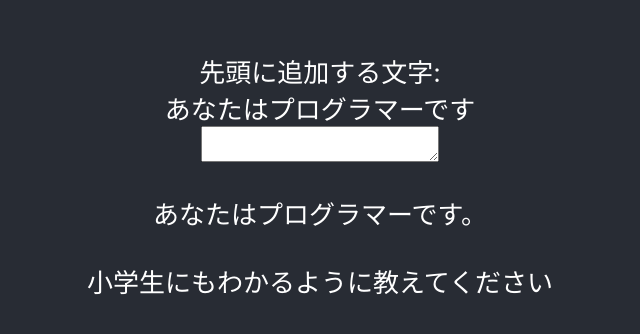
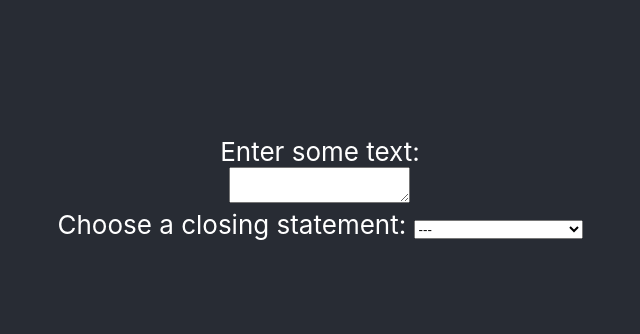
Before and after one commit to HYKTSNG/prompt_maker, a React (Create React App) app: page / in a window 1280 px wide. Shown: the part 212-546 px from the top of the page, without its empty margins (320-960 px from the left). Built offline with nearby package versions, Linux system fonts and the light colour scheme.

Commit message:
文末に加える文をselect形式で追加

```diff
--- a/src/component/TextForm.js
+++ b/src/component/TextForm.js
@@ -1,35 +1,64 @@
 import React, { useState } from "react";
 
 function TextForm() {
-  const [text, setText] = useState("");
+  const [inputText, setInputText] = useState("");
 
-  const handleChange = (event) => {
-    setText(event.target.value);
+  const handleInputChange = (event) => {
+    setInputText(event.target.value);
+  };
+
+  const handleCopyClick = () => {
+    navigator.clipboard.writeText(inputText);
+  };
+
+  const [selectedOption, setSelectedOption] = useState("");
+
+  const handleSelectChange = (event) => {
+    setSelectedOption(event.target.value);
   };
 
   return (
     <div>
-      <div>先頭に追加する文字: </div>
-      <div>あなたはプログラマーです</div>
+      <div>
+        <label htmlFor="input-text">Enter some text:</label>
+      </div>
       <textarea
+        id="input-text"
         type="text"
-        onChange={handleChange}
-        value={text}
-        style={styles.inputLarge}
+        value={inputText}
+        onChange={handleInputChange}
       />
-      <p>
-        あなたはプログラマーです。 <br />
-        {text} <br />
-        小学生にもわかるように教えてください
-      </p>
+
+      <div>
+        <label htmlFor="select-options">Choose a closing statement: </label>
+        <select
+          id="select-options"
+          value={selectedOption}
+          onChange={handleSelectChange}
+        >
+          <option value="">---</option>
+          <option value="箇条書きで教えてください">箇条書き</option>
+          <option value="200文字以内で教えてください">200文字以内</option>
+          <option value="簡潔に教えてください">簡潔に</option>
+          <option value="小学生にもわかるように教えてください">
+            小学生にもわかるように
+          </option>
+          <option value="ステップ形式で教えてください">ステップ形式</option>
+        </select>
+      </div>
+
+      {inputText && (
+        <div>
+          <p>
+            あなたはプログラマーです。 <br />
+            {inputText}
+            {selectedOption && <p>{selectedOption}</p>}
+          </p>
+          <button onClick={handleCopyClick}>Copy</button>
+        </div>
+      )}
     </div>
   );
 }
 
-const styles = {
-  inputLarge: {
-    width: "50%",
-  },
-};
-
 export default TextForm;
```
